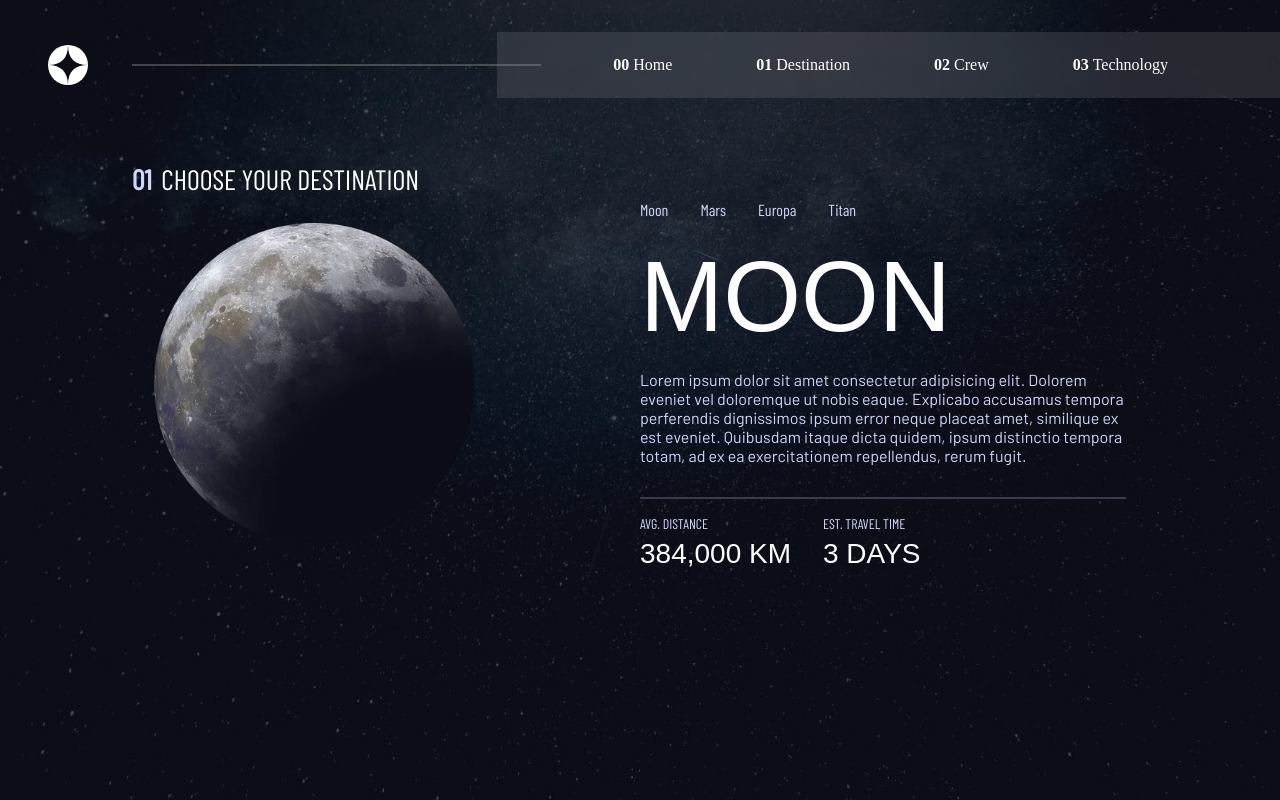
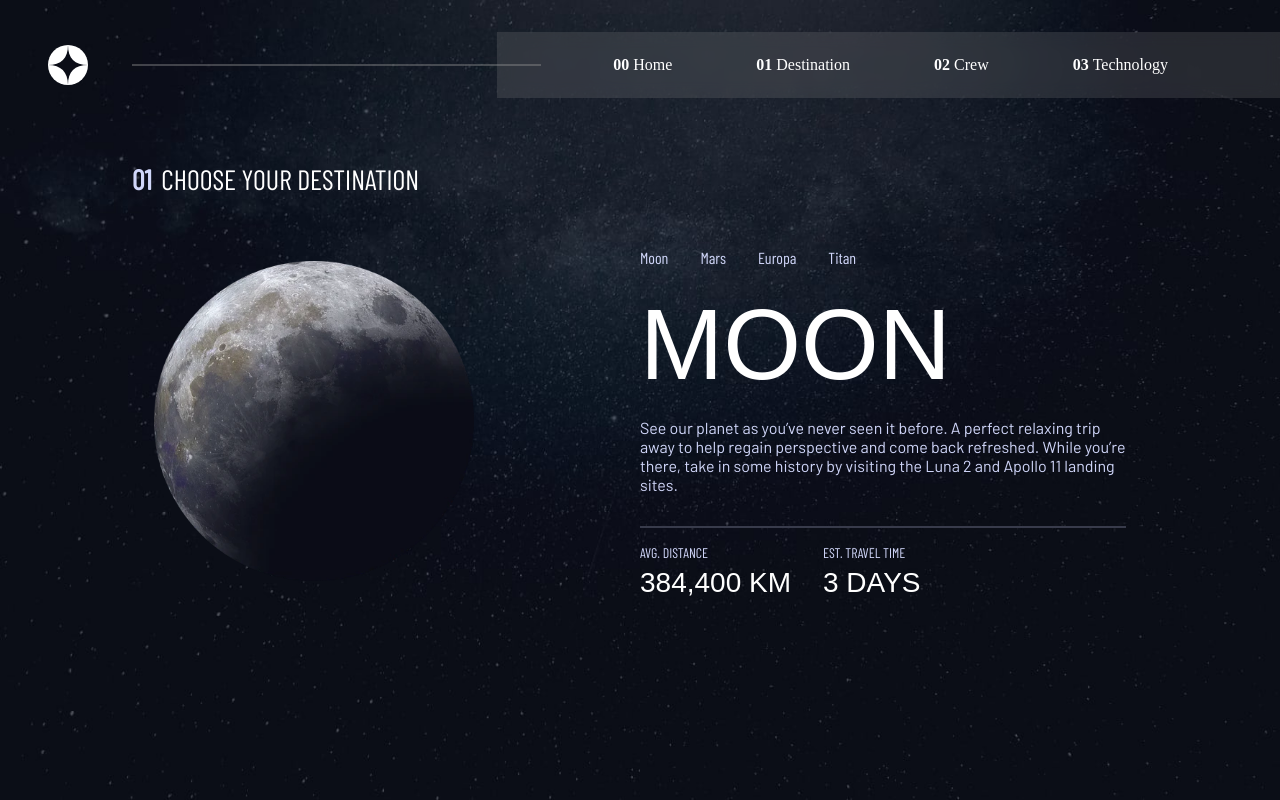
Before and after one commit to M-E-J-O-R/Space-Tourism, a React (Create React App) app: page /destination in a window 1280 px wide. Built offline with nearby package versions, Linux system fonts and the light colour scheme; a web font is replaced by a local one.

Commit message:
able to solve the route problem

```diff
--- a/src/App.tsx
+++ b/src/App.tsx
@@ -9,6 +9,7 @@ import Crew from "./pages/Crew";
 import Destination from "./pages/Destination";
 
 import Technology from "./pages/Technology";
+import DestinationRoute from "./routes/DestinationRoute";
 
 
 function App() {
@@ -22,7 +23,7 @@ function App() {
           <Routes>
             <Route path="/" element={<Home />} />
             <Route path="/crew" element={<Crew />} />
-            <Route path="/destination" element={<Destination />} />
+            <Route path="/destination/*" element={<DestinationRoute/>} />
             <Route path="/technology" element={<Technology />} />
 
             <Route path="*" element={<ErrorPage />} />
--- /dev/null
+++ b/src/components/DestinationPlanet.tsx
@@ -0,0 +1,56 @@
+import { Link, useParams } from "react-router-dom";
+import data from '../data/data.json';
+
+console.log(document.location)
+
+
+const DestinationPlanet = () => {
+
+    const { id } = useParams();
+    let numId: number = Number(id);
+    let destination = data.destinations[numId];
+    isNaN(numId) ? (destination = data.destinations[0]) : (destination = data.destinations[numId]);
+
+
+    return (<>
+        <section className="destination__child">
+
+            {/* <img src={require(destination.images.webp)} alt="" className="destination_image" /> */}
+
+
+            <img src={require(`../assets/destination/${destination.images.webp}`)} alt="" className="destination_image" />
+
+            <section className="destination_details">
+                <nav className="destination__navs">
+                    <Link to={'/destination/0'}>Moon</Link>
+                    <Link to={'/destination/1'}>Mars</Link>
+                    <Link to={'/destination/2'}>Europa</Link>
+                    <Link to={'/destination/3'}>Titan</Link>
+                </nav>
+                <article>
+                    <p className="destination__details_name">{destination.name}</p>
+                    <p className="destination__details_body">{destination.description}</p>
+                </article>
+
+                <hr className="destination_divider" />
+
+                <section className="destination_sub_details">
+                    <div className="sub-details-child">
+                        <p className="sub-details-child-head">AVG. DISTANCE</p>
+                        <p className="sub-details-child-body" > {destination.distance}</p>
+                    </div>
+                    <div className="sub-details-child">
+                        <p className="sub-details-child-head" >EST. TRAVEL TIME</p>
+                        <p className="sub-details-child-body" >{destination.travel}</p>
+                    </div>
+                </section>
+
+            </section>
+
+        </section>
+
+
+    </>);
+};
+
+export default DestinationPlanet;
--- a/src/components/NavBar.tsx
+++ b/src/components/NavBar.tsx
@@ -1,4 +1,4 @@
-import { Link } from "react-router-dom";
+import { Link, Outlet } from "react-router-dom";
 import '../styles/nav-bar.css';
 import logo from '../assets/shared/logo.svg';
 
@@ -38,6 +38,8 @@ function NavBar() {
 
 
             </div>
+
+            <Outlet/>
         </>
     );
 }
--- a/src/data/data.json
+++ b/src/data/data.json
@@ -3,8 +3,8 @@
     {
       "name": "Moon",
       "images": {
-        "png": "./assets/destination/image-moon.png",
-        "webp": "./assets/destination/image-moon.webp"
+        "png": "../assets/destination/image-moon.png",
+        "webp": "image-moon.webp"
       },
       "description": "See our planet as you’ve never seen it before. A perfect relaxing trip away to help regain perspective and come back refreshed. While you’re there, take in some history by visiting the Luna 2 and Apollo 11 landing sites.",
       "distance": "384,400 km",
@@ -13,8 +13,8 @@
     {
       "name": "Mars",
       "images": {
-        "png": "./assets/destination/image-mars.png",
-        "webp": "./assets/destination/image-mars.webp"
+        "png": "../assets/destination/image-mars.png",
+        "webp": "image-mars.webp"
       },
       "description": "Don’t forget to pack your hiking boots. You’ll need them to tackle Olympus Mons, the tallest planetary mountain in our solar system. It’s two and a half times the size of Everest!",
       "distance": "225 mil. km",
@@ -23,8 +23,8 @@
     {
       "name": "Europa",
       "images": {
-        "png": "./assets/destination/image-europa.png",
-        "webp": "./assets/destination/image-europa.webp"
+        "png": "../assets/destination/image-europa.png",
+        "webp": "image-europa.webp"
       },
       "description": "The smallest of the four Galilean moons orbiting Jupiter, Europa is a winter lover’s dream. With an icy surface, it’s perfect for a bit of ice skating, curling, hockey, or simple relaxation in your snug wintery cabin.",
       "distance": "628 mil. km",
@@ -33,8 +33,8 @@
     {
       "name": "Titan",
       "images": {
-        "png": "./assets/destination/image-titan.png",
-        "webp": "./assets/destination/image-titan.webp"
+        "png": "../assets/destination/image-titan.png",
+        "webp": "image-titan.webp"
       },
       "description": "The only moon known to have a dense atmosphere other than Earth, Titan is a home away from home (just a few hundred degrees colder!). As a bonus, you get striking views of the Rings of Saturn.",
       "distance": "1.6 bil. km",
@@ -45,8 +45,8 @@
     {
       "name": "Douglas Hurley",
       "images": {
-        "png": "./assets/crew/image-douglas-hurley.png",
-        "webp": "./assets/crew/image-douglas-hurley.webp"
+        "png": "../assets/crew/image-douglas-hurley.png",
+        "webp": "image-douglas-hurley.webp"
       },
       "role": "Commander",
       "bio": "Douglas Gerald Hurley is an American engineer, former Marine Corps pilot and former NASA astronaut. He launched into space for the third time as commander of Crew Dragon Demo-2."
@@ -54,8 +54,8 @@
     {
       "name": "Mark Shuttleworth",
       "images": {
-        "png": "./assets/crew/image-mark-shuttleworth.png",
-        "webp": "./assets/crew/image-mark-shuttleworth.webp"
+        "png": "../assets/crew/image-mark-shuttleworth.png",
+        "webp": "image-mark-shuttleworth.webp"
       },
       "role": "Mission Specialist",
       "bio": "Mark Richard Shuttleworth is the founder and CEO of Canonical, the company behind the Linux-based Ubuntu operating system. Shuttleworth became the first South African to travel to space as a space tourist."
@@ -63,8 +63,8 @@
     {
       "name": "Victor Glover",
       "images": {
-        "png": "./assets/crew/image-victor-glover.png",
-        "webp": "./assets/crew/image-victor-glover.webp"
+        "png": "../assets/crew/image-victor-glover.png",
+        "webp": "../assets/crew/image-victor-glover.webp"
       },
       "role": "Pilot",
       "bio": "Pilot on the first operational flight of the SpaceX Crew Dragon to the International Space Station. Glover is a commander in the U.S. Navy where he pilots an F/A-18.He was a crew member of Expedition 64, and served as a station systems flight engineer."
@@ -72,8 +72,8 @@
     {
       "name": "Anousheh Ansari",
       "images": {
-        "png": "./assets/crew/image-anousheh-ansari.png",
-        "webp": "./assets/crew/image-anousheh-ansari.webp"
+        "png": "../assets/crew/image-anousheh-ansari.png",
+        "webp": "../assets/crew/image-anousheh-ansari.webp"
       },
       "role": "Flight Engineer",
       "bio": "Anousheh Ansari is an Iranian American engineer and co-founder of Prodea Systems. Ansari was the fourth self-funded space tourist, the first self-funded woman to fly to the ISS, and the first Iranian in space."
@@ -83,24 +83,24 @@
     {
       "name": "Launch vehicle",
       "images": {
-        "portrait": "./assets/technology/image-launch-vehicle-portrait.jpg",
-        "landscape": "./assets/technology/image-launch-vehicle-landscape.jpg"
+        "portrait": "../assets/technology/image-launch-vehicle-portrait.jpg",
+        "landscape": "../assets/technology/image-launch-vehicle-landscape.jpg"
       },
       "description": "A launch vehicle or carrier rocket is a rocket-propelled vehicle used to carry a payload from Earth's surface to space, usually to Earth orbit or beyond. Our WEB-X carrier rocket is the most powerful in operation. Standing 150 metres tall, it's quite an awe-inspiring sight on the launch pad!"
     },
     {
       "name": "Spaceport",
       "images": {
-        "portrait": "./assets/technology/image-spaceport-portrait.jpg",
-        "landscape": "./assets/technology/image-spaceport-landscape.jpg"
+        "portrait": "../assets/technology/image-spaceport-portrait.jpg",
+        "landscape": "../assets/technology/image-spaceport-landscape.jpg"
       },
       "description": "A spaceport or cosmodrome is a site for launching (or receiving) spacecraft, by analogy to the seaport for ships or airport for aircraft. Based in the famous Cape Canaveral, our spaceport is ideally situated to take advantage of the Earth’s rotation for launch."
     },
     {
       "name": "Space capsule",
       "images": {
-        "portrait": "./assets/technology/image-space-capsule-portrait.jpg",
-        "landscape": "./assets/technology/image-space-capsule-landscape.jpg"
+        "portrait": "../assets/technology/image-space-capsule-portrait.jpg",
+        "landscape": "../assets/technology/image-space-capsule-landscape.jpg"
       },
       "description": "A space capsule is an often-crewed spacecraft that uses a blunt-body reentry capsule to reenter the Earth's atmosphere without wings. Our capsule is where you'll spend your time during the flight. It includes a space gym, cinema, and plenty of other activities to keep you entertained."
     }
--- a/src/pages/Destination.tsx
+++ b/src/pages/Destination.tsx
@@ -1,54 +1,30 @@
-import { Link } from "react-router-dom";
 import NavBar from "../components/NavBar";
 import '../styles/destination.css';
 import moon from '../assets/destination/image-moon.webp';
+
+import DestinationPlanet from "../components/DestinationPlanet";
+
+
 const Destination = () => {
+
+
     return (<>
+
+
         <div className="Destination">
             <NavBar />
 
             <main className="destination_container">
                 <p className="destination_heading"> <b>01</b>  CHOOSE YOUR DESTINATION</p>
-
-                <section className="destination__child">
-
-                    <img src={moon} alt="" className="destination_image" />
-
-
-                    <section className="destination_details">
-                        <nav className="destination__navs">
-                            <Link to={'/'}>Moon</Link>
-                            <Link to={'/'}>Mars</Link>
-                            <Link to={'/'}>Europa</Link>
-                            <Link to={'/'}>Titan</Link>
-                        </nav>
-                        <article>
-                            <p className="destination__details_name">MOON</p>
-                            <p className="destination__details_body">Lorem ipsum dolor sit amet consectetur adipisicing elit. Dolorem eveniet vel doloremque ut nobis eaque. Explicabo accusamus tempora perferendis dignissimos ipsum error neque placeat amet, similique ex est eveniet. Quibusdam itaque dicta quidem, ipsum distinctio tempora totam, ad ex ea exercitationem repellendus, rerum fugit.</p>
-                        </article>
-
-                        <hr className="destination_divider" />
-
-                        <section className="destination_sub_details">
-                            <div className="sub-details-child">
-                                <p className="sub-details-child-head">AVG. DISTANCE</p>
-                                <p className="sub-details-child-body" > 384,000 KM</p>
-                            </div>
-                            <div className="sub-details-child">
-                                <p className="sub-details-child-head" >EST. TRAVEL TIME</p>
-                                <p className="sub-details-child-body" >3 DAYS</p>
-                            </div>
-                        </section>
-
-                    </section>
-
-                </section>
+                <DestinationPlanet />
 
 
             </main>
 
 
         </div>
+
+
     </>);
 };
 
--- /dev/null
+++ b/src/routes/DestinationRoute.tsx
@@ -0,0 +1,21 @@
+import { Route, Routes } from "react-router-dom";
+
+import Destination from "../pages/Destination";
+
+const DestinationRoute = () => {
+    return (
+        <>
+            {/* element={<Destination />} */}
+            <Routes>
+                <Route   >
+                    <Route index element={<Destination />} />
+                    <Route path=":id" element={<Destination/>} />
+
+                </Route>
+
+            </Routes>
+        </>
+     );
+}
+
+export default DestinationRoute;
--- a/src/styles/destination.css
+++ b/src/styles/destination.css
@@ -27,6 +27,7 @@
 .destination__child {
   width: 95%;
   align-self: center;
+  padding-top: 3rem;
   display: grid;
   grid-template-columns: repeat(2, 50%);
   align-items: center;
@@ -56,6 +57,7 @@
 .destination__details_name {
   font-size: 6.25rem;
   margin: 1rem 0;
+  text-transform: uppercase;
   font-family: "Bellefair", sans-serif;
 }
 
@@ -84,6 +86,7 @@
 .sub-details-child-body {
   font-size: 1.75rem;
   font-family: "Bellefair", sans-serif;
+  text-transform: uppercase;
 }
 
 @media screen and (max-width: 1000px) {
--- a/src/styles/destination.scss
+++ b/src/styles/destination.scss
@@ -26,7 +26,7 @@
 .destination__child {
   width: 95%;
   align-self: center;
-  //padding: 0 1rem;
+  padding-top: 3rem;
   display: grid;
   grid-template-columns: repeat(2, 50%);
 
@@ -36,6 +36,7 @@
   width: 320px;
   height: 320px;
   display: block;
+
 }
 .destination__navs {
   display: flex;
@@ -46,7 +47,7 @@
     text-decoration: none;
     font-family: "Barlow Condensed", sans-serif;
     padding: 0.25rem 0;
-    &:hover {
+      &:hover {
       color: white;
       border-bottom: 1px solid white;
     }
@@ -56,6 +57,7 @@
 .destination__details_name {
   font-size: 6.25rem;
   margin: 1rem 0;
+  text-transform: uppercase;
   font-family: "Bellefair", sans-serif;
 }
 .destination__details_body {
@@ -80,6 +82,7 @@
 .sub-details-child-body {
   font-size: 1.75rem;
   font-family: "Bellefair", sans-serif;
+  text-transform: uppercase;
 }
 
 @media screen and (max-width: 1000px) {
@@ -98,22 +101,19 @@
     height: 300px;
   }
   .destination_details {
-
     display: flex;
     flex-direction: column;
     align-items: center;
     padding-top: 3rem;
   }
-  .destination__navs{
+  .destination__navs {
     line-height: 19.2px;
-    a{
+    a {
       padding: 0.45rem 0;
-
     }
   }
   .destination__details_name {
     font-size: 4rem;
-
   }
 }
 @media screen and (max-width: 500px) {
--- a/src/styles/nav-bar.css
+++ b/src/styles/nav-bar.css
@@ -2,7 +2,6 @@
   display: flex;
   max-width: 100%;
   align-items: center;
-  width: 100vw;
   color: white;
   padding: 2rem 0 0 3rem;
   justify-content: space-between;
@@ -44,10 +43,6 @@
 }
 
 @media screen and (max-width: 1000px) {
-  .nav__children-hidden,
-.nav__hr-hidden {
-    display: none;
-  }
   .nav_container {
     justify-content: space-between;
     padding: 0 0 0 1rem;
```
Also changed, not shown: src/styles/nav-bar.scss (+7 -6 lines), 2 other files (tests, documents, lock files or other folders).
